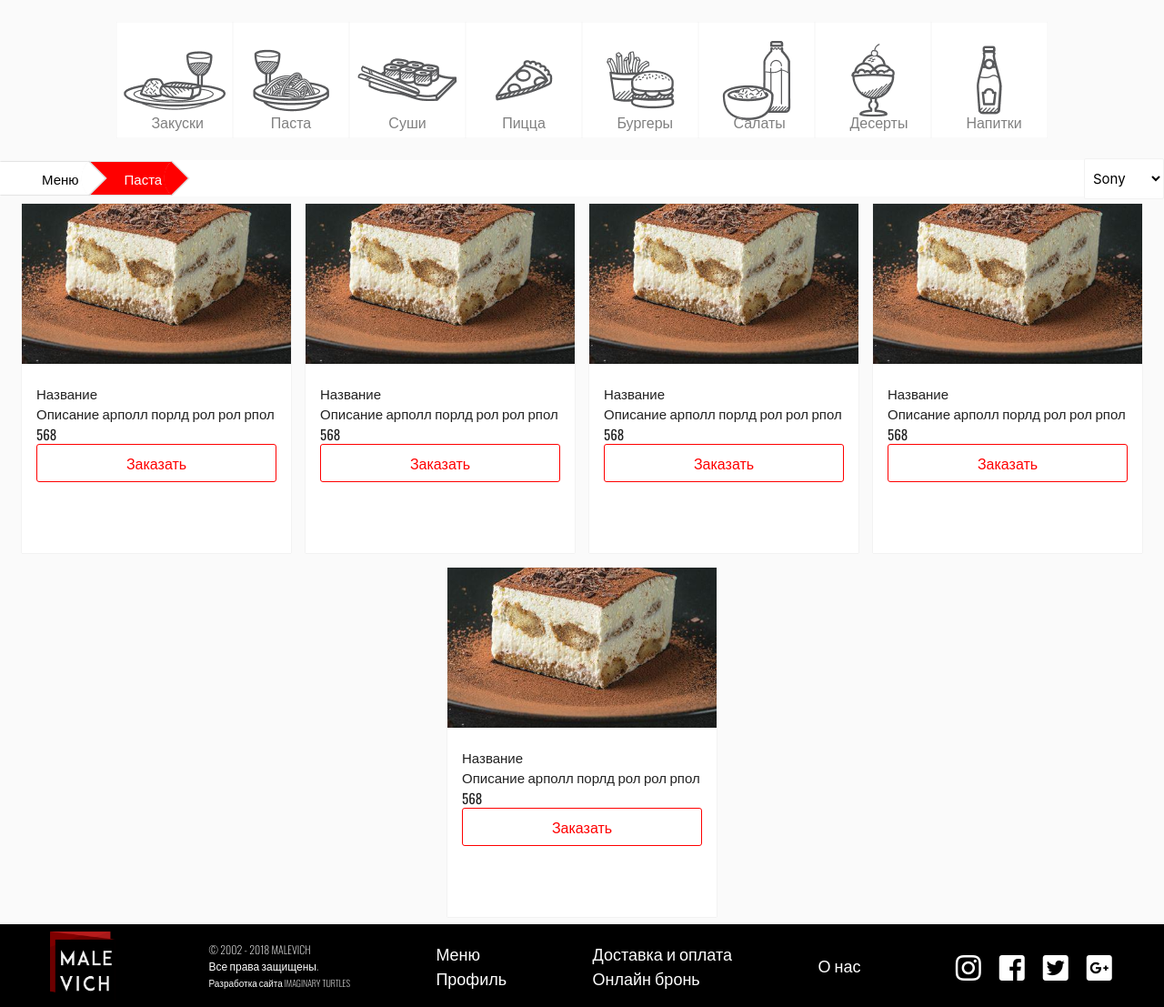
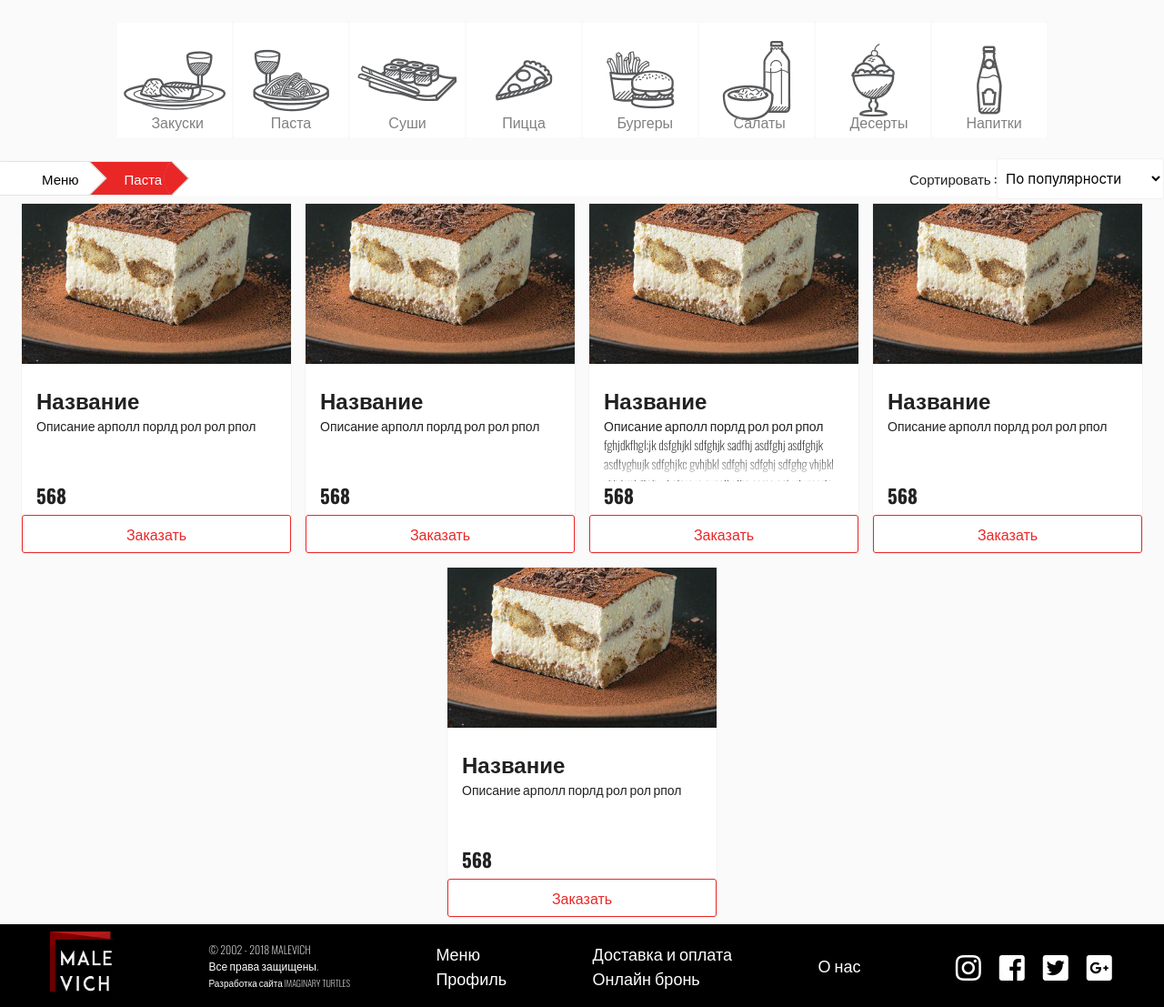
Before and after one commit to anastasiia-l/Project-Malevich-WebSite-, a PHP site: page /category.html in a window 1280 px wide. Shown: the part 218-1325 px from the top of the page at 91% size. Run offline with PHP 8.4, Linux system fonts and the light colour scheme; some libraries are stand-ins or nearby versions.

Commit message:
Improved dish cards

```diff
--- a/category.html
+++ b/category.html
@@ -247,13 +247,15 @@
 					<a href="#">Меню</a>
 					<a class="active" href="#">Паста</a>
 				</div>
+				<div class="sort">
+					<p>Сортировать :</p>
 				<select>
-					<option value="Sony">Sony</option>
-					<option value="Toshiba">Toshiba</option>
-					<option value="Acer">Acer</option>
-					<option value="Asus">Asus</option>
+					<option value="Sony">По популярности</option>
+					<option value="Toshiba">По возрастанию цен</option>
+					<option value="Acer">По убыванию цен</option>
+					<option value="Asus">По алфавиту</option>
 				</select>
-
+				</div>
 			</div>
 
 
@@ -262,7 +264,7 @@
 					<img class="dish-img" src="images/dish4.jpg">
 					<p class="dish-title">Название</p>
 					<div class="dish-description">
-						<p class="dish-description">Описание арполл порлд рол рол рпол</p>
+						Описание арполл порлд рол рол рпол
 					</div>
 					<p class="dish-cost">568
 						<p>
@@ -272,7 +274,7 @@
 					<img class="dish-img" src="images/dish4.jpg">
 					<p class="dish-title">Название</p>
 					<div class="dish-description">
-						<p class="dish-description">Описание арполл порлд рол рол рпол</p>
+						Описание арполл порлд рол рол рпол
 					</div>
 					<p class="dish-cost">568
 						<p>
@@ -282,7 +284,9 @@
 					<img class="dish-img" src="images/dish4.jpg">
 					<p class="dish-title">Название</p>
 					<div class="dish-description">
-						<p class="dish-description">Описание арполл порлд рол рол рпол</p>
+						Описание арполл порлд рол рол рпол fghjdkfhgl;jk
+						dsfghjkl sdfghjk sadfhj asdfghj asdfghjk asdtyghujk sdfghjkc gvhjbkl sdfghj sdfghj
+					sdfghg vhjbkl vhbjkml,dfghj ::before is exactly the same only it inserts the content before any other content in the HTML instead of after. The only reasons to use one over the other are: You want the generated content to come before the element content, positionally.
 					</div>
 					<p class="dish-cost">568
 						<p>
@@ -292,7 +296,7 @@
 					<img class="dish-img" src="images/dish4.jpg">
 					<p class="dish-title">Название</p>
 					<div class="dish-description">
-						<p class="dish-description">Описание арполл порлд рол рол рпол</p>
+						Описание арполл порлд рол рол рпол
 					</div>
 					<p class="dish-cost">568
 						<p>
@@ -302,7 +306,7 @@
 					<img class="dish-img" src="images/dish4.jpg">
 					<p class="dish-title">Название</p>
 					<div class="dish-description">
-						<p class="dish-description">Описание арполл порлд рол рол рпол</p>
+						Описание арполл порлд рол рол рпол
 					</div>
 					<p class="dish-cost">568
 						<p>
--- a/css/category.css
+++ b/css/category.css
@@ -42,7 +42,7 @@
 .breadcrumbs a:hover::after,
 .breadcrumbs a.active,
 .breadcrumbs a.active::after{
-    background: red;
+    background: #ea2727;
     color: white;
 }
 
@@ -72,6 +72,7 @@ select {
      height: 384px;
     box-shadow: 0px 0px 1px 0px rgba(0,0,0,0.2);
     margin: 8px;
+    position:relative;
 }
 .dish-list {
     display: flex;
@@ -93,9 +94,10 @@ select {
 }
 
 .order-button {
+    cursor: pointer;
     background: #ffffff;
-    border: 1px solid red;
-    color: red;
+    border: 1px solid #ea2727;
+    color: #ea2727;
     font-size: 16px;
     line-height: 20px;
     width: 100%;
@@ -103,6 +105,9 @@ select {
     padding: 10px 30px;
     text-decoration: none;
     border-radius: 3px;
+    position:absolute;
+    bottom:0px;
+    left: 0px;
 }
 .dish-card {
     padding: 16px;
@@ -112,6 +117,59 @@ select {
  box-shadow: 0 0 16px #aaa;
 }
 .order-button:hover {
-    background: red;
+    background: #ea2727;
     color: white;
 }
+
+.sort {
+      display: flex;
+  flex-direction: row;
+  align-items: center;
+  justify-content: space-around;
+}
+ .dish-title {
+  font-family: 'Oswald', sans-serif;
+  font-weight: 600;
+  font-size: 24px;
+  text-align: justify;
+ }
+
+ .dish-cost {
+  font-family: 'Oswald', sans-serif;
+  font-weight: 700;
+  font-size: 21px;
+  text-align: justify;
+  position:absolute;
+  bottom: 48px;
+ }
+
+.dish-card:hover >  .dish-title {
+ color: #ea2727;
+}
+
+
+.dish-description:before {
+    content: '';
+    display: block;
+    position: absolute;
+    bottom: 80px;
+    right: 0;
+    left: 0;
+    height: 25px;
+    background: -moz-linear-gradient(top,rgba(255,255,255,0) 0%,#fff 100%);
+    background: -webkit-gradient(linear,left top,left bottom,color-stop(0%,rgba(255,255,255,0)),color-stop(100%,#fff));
+    background: -webkit-linear-gradient(top,rgba(255,255,255,0) 0%,#fff 100%);
+    background: -o-linear-gradient(top,rgba(255,255,255,0) 0%,#fff 100%);
+    background: -ms-linear-gradient(top,rgba(255,255,255,0) 0%,#fff 100%);
+    background: linear-gradient(top,rgba(255,255,255,0) 0%,#fff 100%);
+    z-index: 1;
+}
+
+.dish-description {
+    height: 72px;
+    overflow: hidden;
+    font-family: 'Oswald', sans-serif;
+    font-weight: 200;
+    font-size: 14px;
+
+}
--- a/css/menu.css
+++ b/css/menu.css
@@ -40,6 +40,7 @@
 }
 
   .category {
+    cursor: pointer;
   display: flex;
   flex-direction: column;
   align-items: center;
@@ -54,6 +55,7 @@ text-align: center;
 }
 
   .left-category {
+    cursor: pointer;
   display: flex;
   flex-direction: column;
   align-items: center;
@@ -69,6 +71,7 @@ text-align: center;
 }
 
   .right-category {
+    cursor: pointer;
   display: flex;
   flex-direction: column;
   align-items: center;
```
